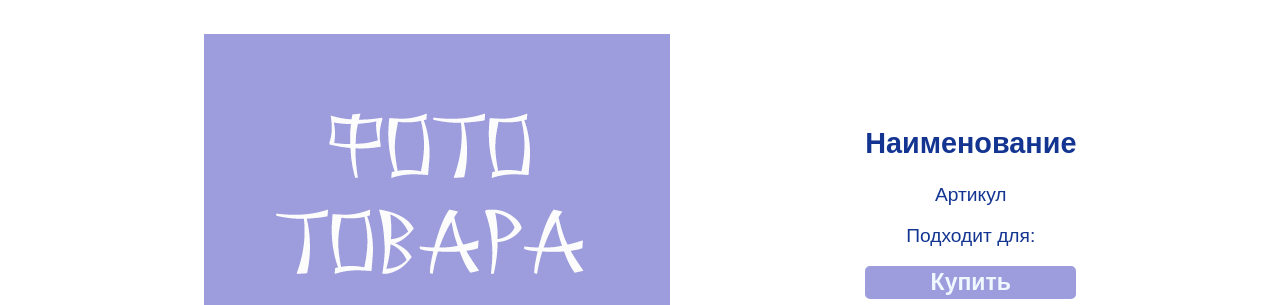
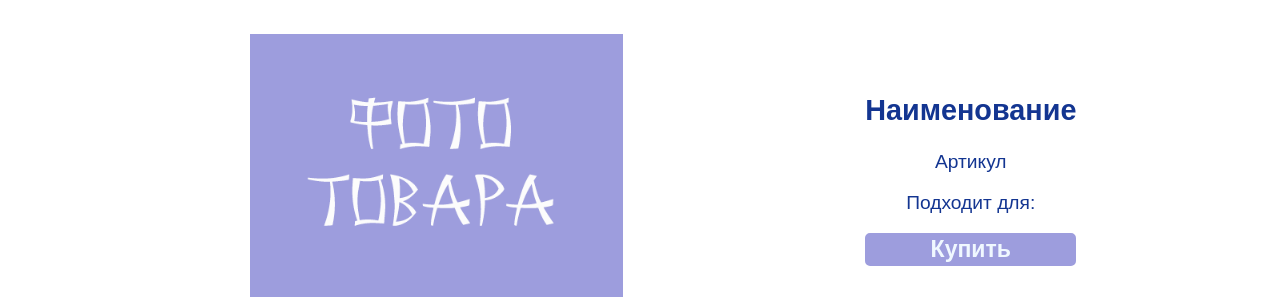
Before and after one commit to kudryasha1981/online-shop, a plain HTML site: page model-online-shop/product/product.html in a window 1280 px wide. Shown: the part 495-800 px from the top of the page. Drawn offline with Linux system fonts and the light colour scheme.

Commit message:
model-online-shop

```diff
--- a/model-online-shop/product/product.html
+++ b/model-online-shop/product/product.html
@@ -83,11 +83,11 @@
             <div>
                 <img src="../img/foto-product.png"  class="foto-product">
             </div>
-            <div>
+            <div class="description">
                 <h2>Наименование</h2>
                 <p>Артикул</p>
                 <p>Подходит для:</p>
-                <div  class="sell__button">
+                <div class="sell__button">
                     <button class="button">Купить</button>
                 </div>
             </div>
--- a/model-online-shop/style.css
+++ b/model-online-shop/style.css
@@ -188,3 +188,7 @@ footer {
     justify-content: space-around;
     text-align: center;
 }
+
+.foto-product {
+    width: 80%;
+}
```
